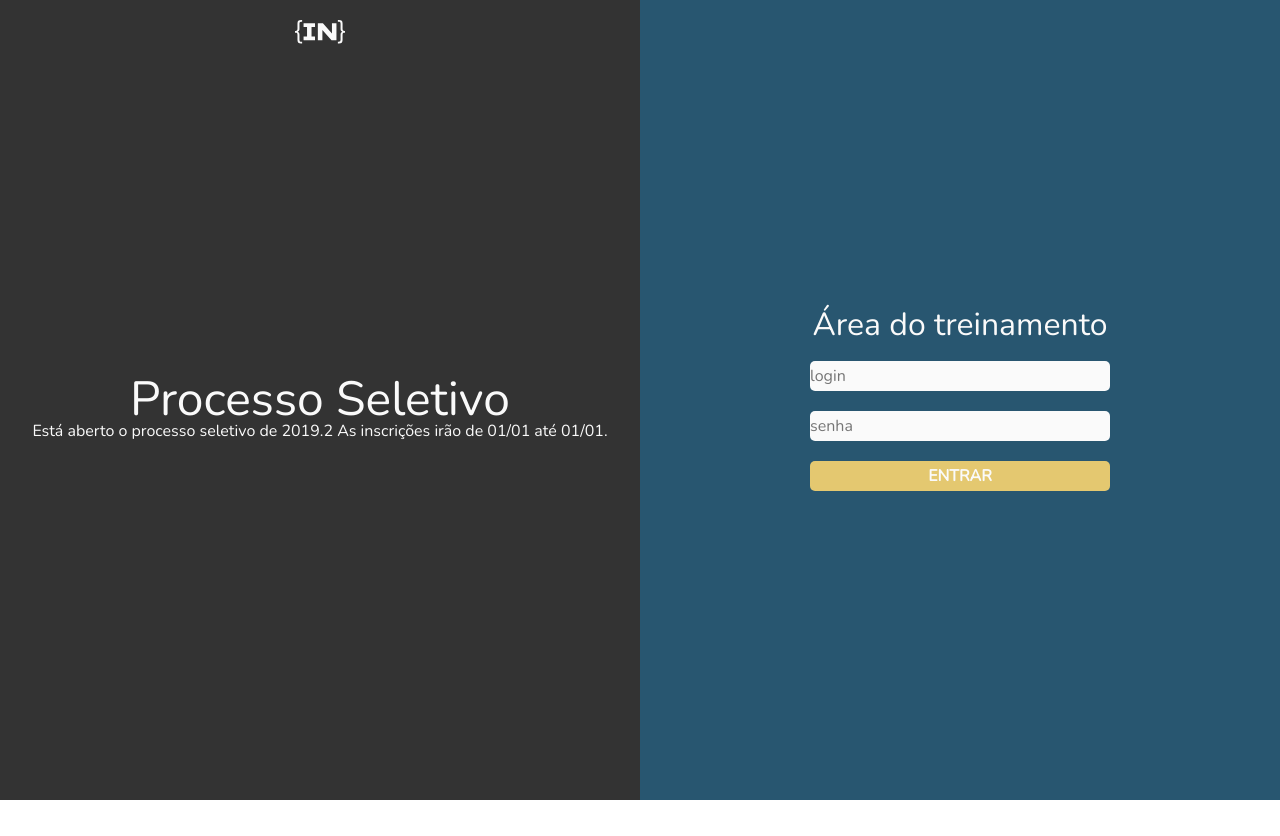
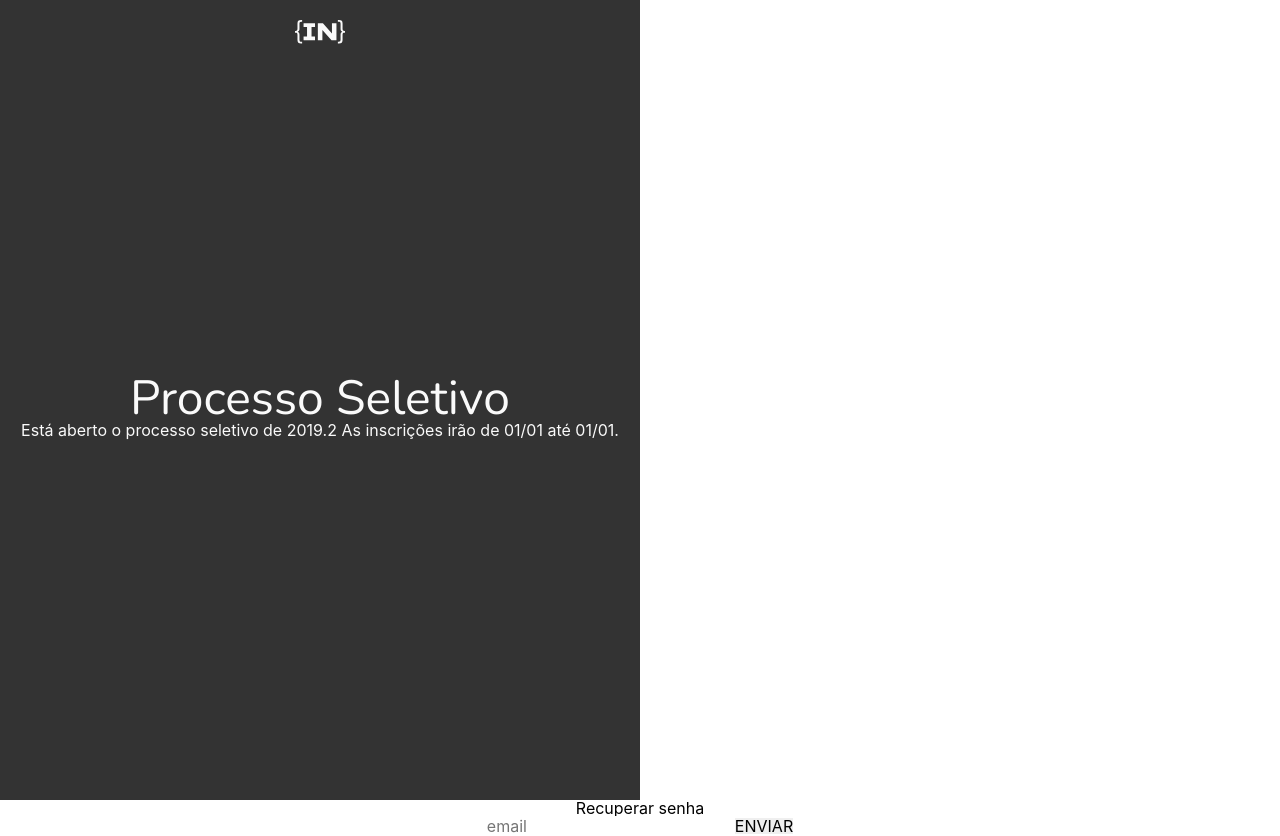
Before and after one commit to jmsgfhr/Front-Projeto-Final-PS-2019.2, a React (Create React App) app: page / in a window 1280 px wide. Before the commit the page ends 800 px from the top, so only its background shows below. Built offline with nearby package versions, Linux system fonts and the light colour scheme.

Commit message:
Paginas de login e esqueci a senha
Adicionado os elementos principais do componente

```diff
--- a/package.json
+++ b/package.json
@@ -5,6 +5,7 @@
   "dependencies": {
     "react": "^16.8.6",
     "react-dom": "^16.8.6",
+    "react-router-dom": "^5.0.1",
     "react-scripts": "3.0.1"
   },
   "scripts": {
--- a/src/App.js
+++ b/src/App.js
@@ -2,8 +2,8 @@ import React from 'react';
 import './reset.css';
 import './ui/ui.css';
 import './App.css';
+import Forgot from './component/forgot/forgot';
 // import axios from 'axios';
-import Login from './component/login/login';
 
 // const api = axios.create({
 //   baseURL: '#',
@@ -14,7 +14,7 @@ import Login from './component/login/login';
 function App(props) {
   return (
     <div className="App">
-      <Login></Login>
+      <Forgot></Forgot>
     </div>
   );
 }
--- a/src/component/forgot/forgot.js
+++ b/src/component/forgot/forgot.js
@@ -0,0 +1,17 @@
+import React from 'react';
+import PanelLeft from '../panelLeft/panelLeft';
+
+export default function Forgot(props) {
+    return  (
+        <section className='login'>
+            <PanelLeft></PanelLeft>
+            <div className='forgotContent'>
+                <h2 className='formTitle'>Recuperar senha</h2>
+                <form className='formLogin'>
+                    <input className='forgotEmail' placeholder='email'></input>
+                    <button className='forgotSubmit' >ENVIAR</button>
+                </form>
+            </div>
+        </section>
+    )
+}
```
Also changed, not shown: 1 other file (tests, documents, lock files or other folders).
